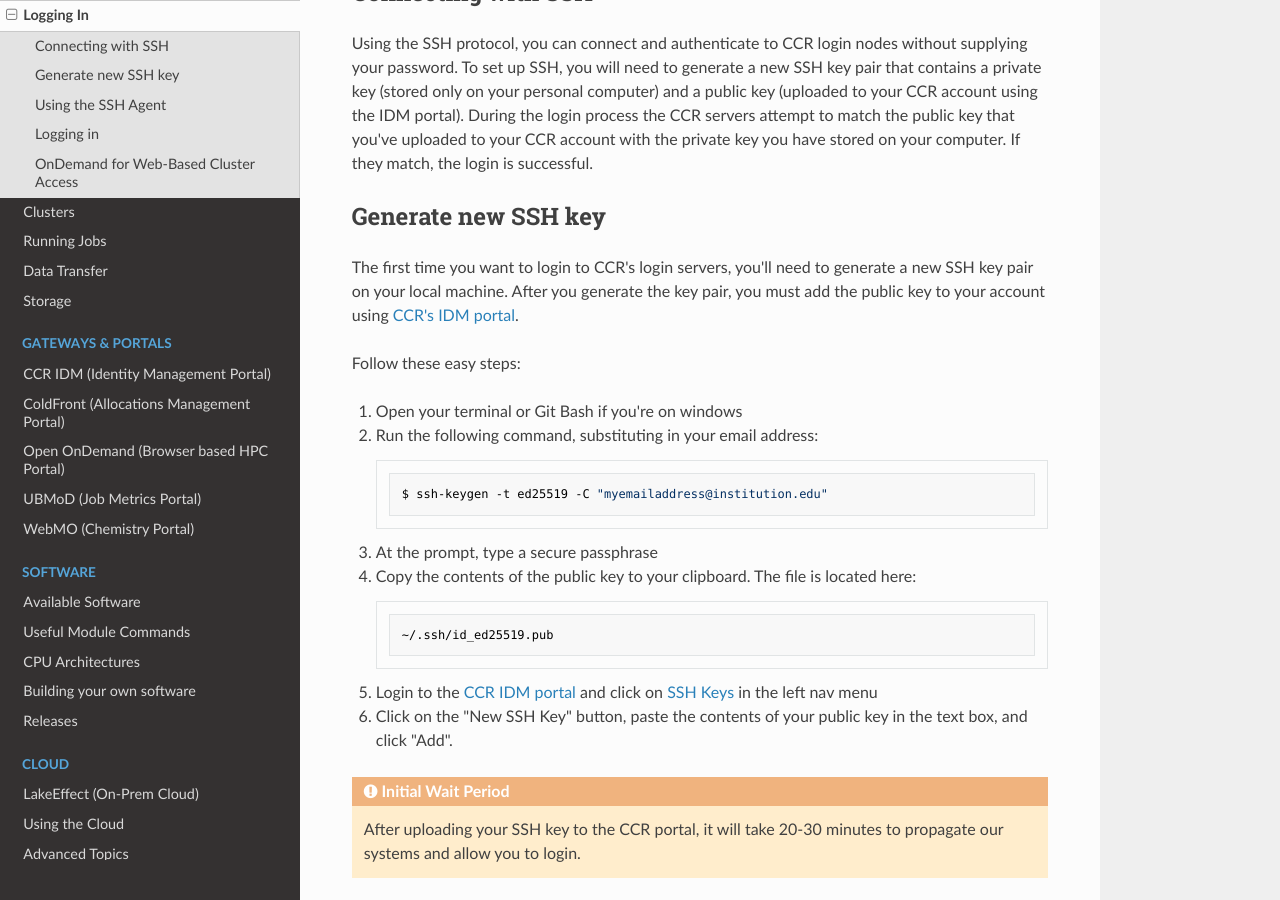
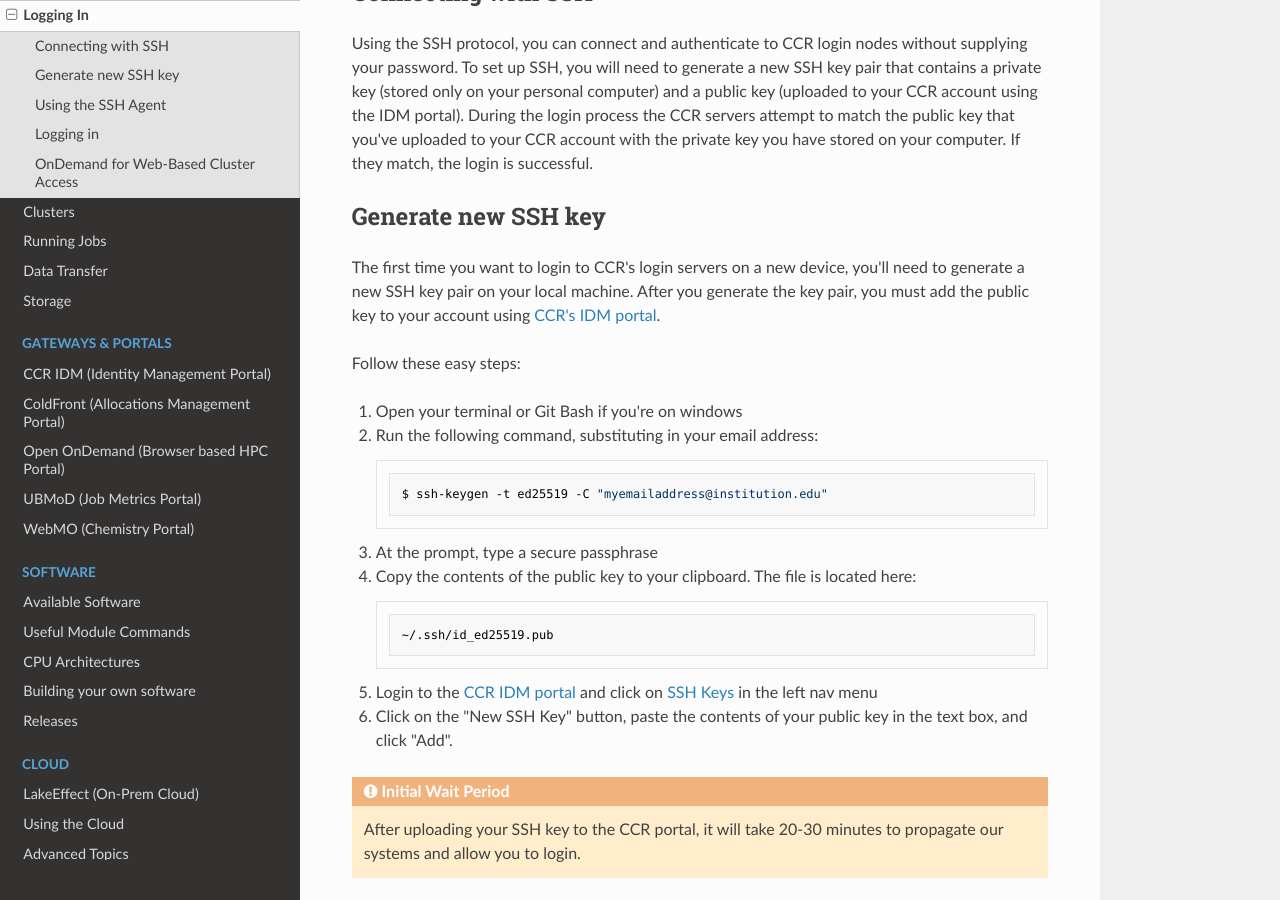
Before and after one commit to ubccr/ccrdocs, an MkDocs documentation site: the page built from pages/hpc/login.md, in a window 1280 px wide and 900 px high, scrolled down 1132 px. Built offline with MkDocs 1.6.1, drawn with Linux system fonts in a browser that asks for light colours; nearby versions of some CDN libraries.

Commit message:
login update
Changed first login to first login on new device for ssh setup.

```diff
--- a/pages/hpc/login.md
+++ b/pages/hpc/login.md
@@ -43,7 +43,7 @@ Using the SSH protocol, you can connect and authenticate to CCR login nodes with
 
 ## Generate new SSH key
 
-The first time you want to login to CCR's login servers, you'll need to generate a new SSH key pair on your local machine. After you generate
+The first time you want to login to CCR's login servers on a new device, you'll need to generate a new SSH key pair on your local machine. After you generate
 the key pair, you must add the public key to your account using [CCR's IDM portal](https://idm.ccr.buffalo.edu/sshkey).
 
 Follow these easy steps:
```
